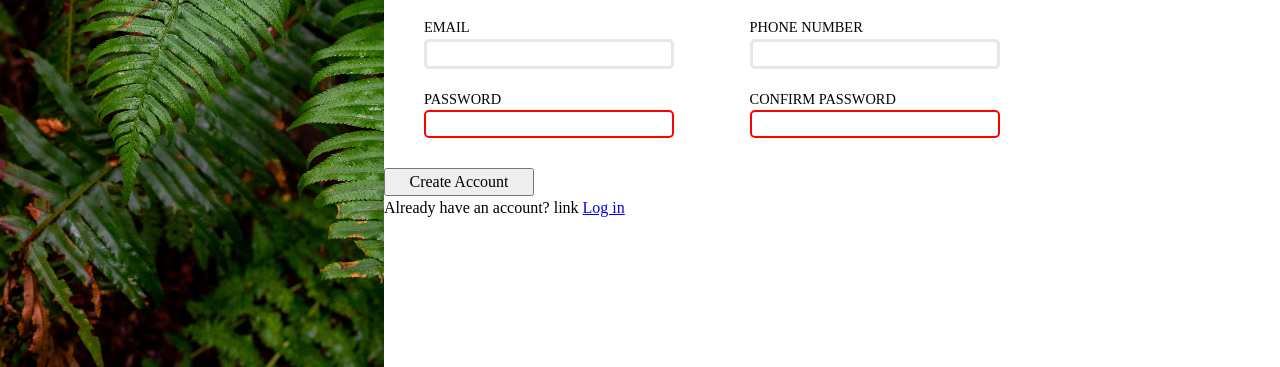
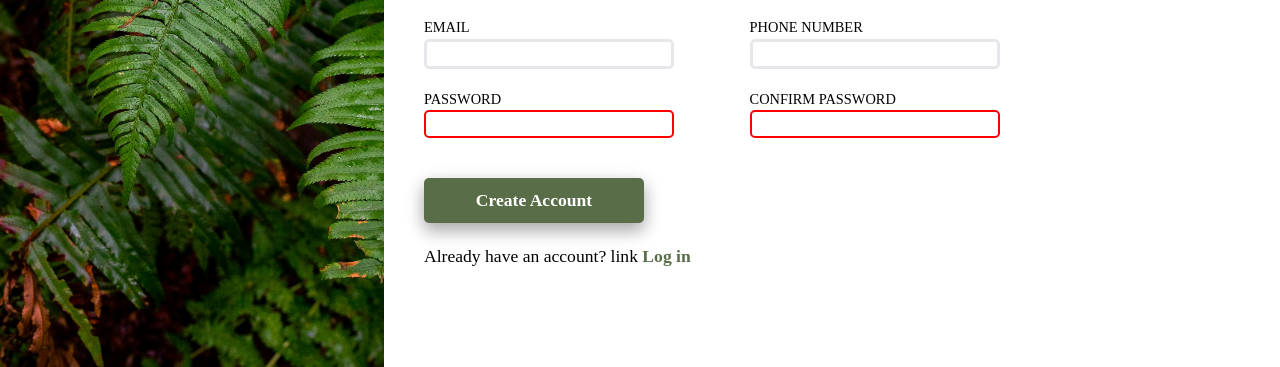
Before and after one commit to RMIKEV/Sign-up-Form, a plain HTML site: page index.html in a window 1280 px wide. Shown: the part 433-800 px from the top of the page. Drawn offline with Linux system fonts and the light colour scheme.

Commit message:
add css to button section

```diff
--- a/index.html
+++ b/index.html
@@ -61,7 +61,7 @@
 
         <div class="login-btn">
             <button type="submit">Create Account</button>
-            <p>Already have an account? link <a href="#">Log in</a></p>
+            <p style="font-size: 1.1rem;">Already have an account? link <a href="#">Log in</a></p>
         </div>
     </form>
 
--- a/style.css
+++ b/style.css
@@ -85,7 +85,7 @@ margin-top: 20px;
 .sign-up >div {
   display: flex;
   align-items: center;
-  max-width: ;
+
   gap:10%;
 }
 
@@ -115,3 +115,28 @@ input[type="password"]:invalid{
 label{
   font-size: 0.9rem;
 }
+/* button section */
+.login-btn{
+  margin: 20px 40px;
+}
+
+ form button[type="submit"]{
+  color: white;
+  margin-bottom: 20px;
+  font-weight: bolder;
+  font-size: 1.1rem;
+  background-color: #596D48;
+  width: 220px;
+  height: 45px;
+  border: none;
+  border-radius: 5px;
+  box-shadow: 0 8px 16px 0 rgba(0,0,0,0.2), 0 6px 20px 0 rgba(0,0,0,0.19);
+ }
+
+ .login-btn a{
+  color:  #596D48;
+  font-weight: bold;
+  text-decoration: none;
+
+
+ }
```
